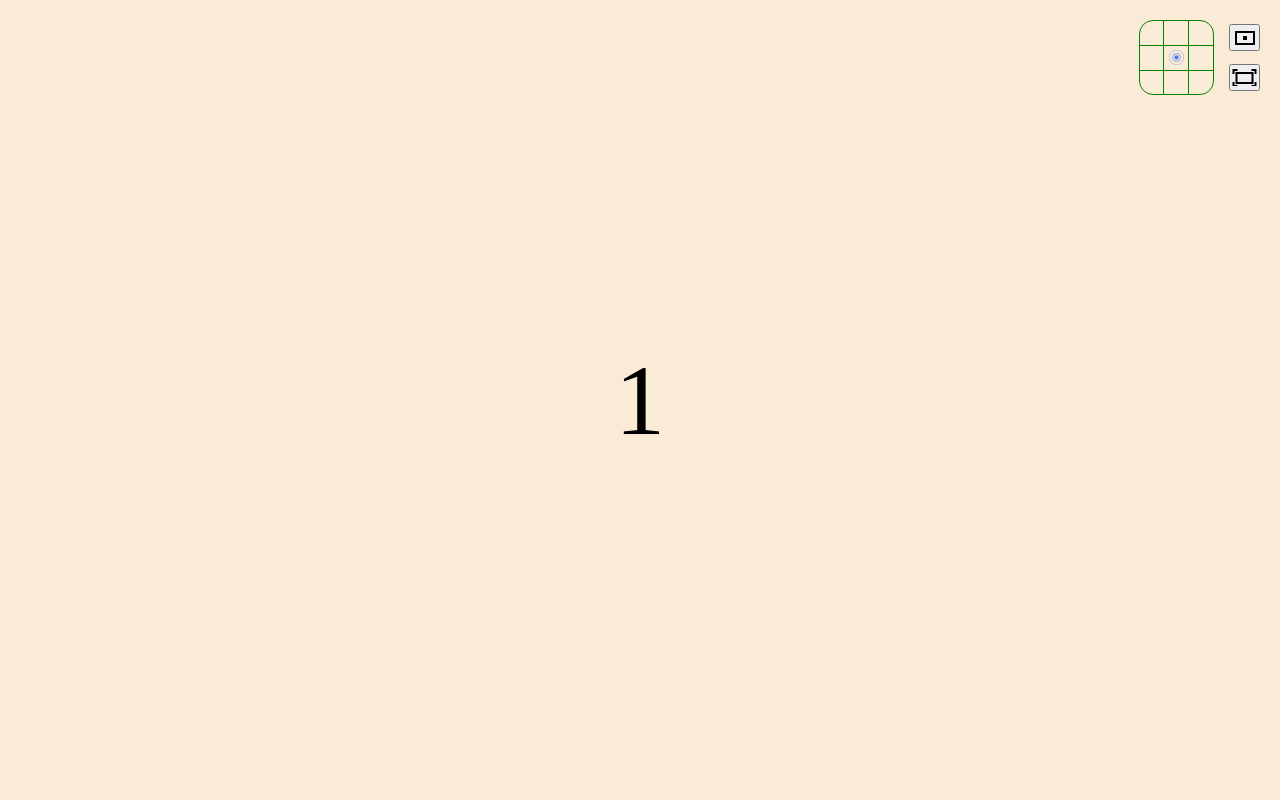
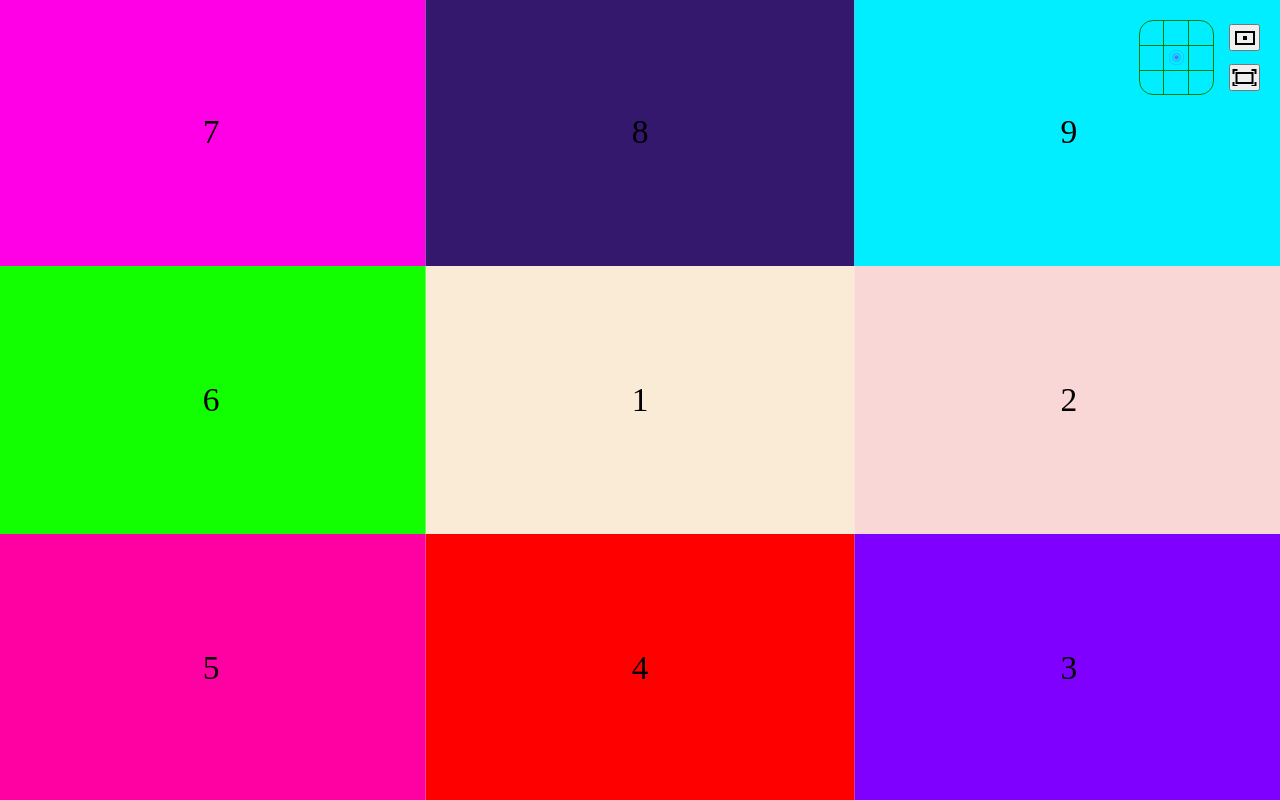
Before and after one commit to Deepshi-k/Museoedu, a website: page index.html in a window 1280 px wide. Both pictures are taken after a click on the button 1244 px from the left and 77 px from the top of the page. Drawn offline with Linux system fonts and the light colour scheme.

Commit message:
zoom fix

```diff
--- a/index.css
+++ b/index.css
@@ -8,10 +8,30 @@ body {
     overflow: hidden;
 }
 
-@keyframes zoom {
+@keyframes zoomin {
+    0% {
+        scale: 0.33333;
+    }
     100% {
         scale: 1;
     }
+}
+
+@keyframes zoomout {
+    0% {
+        scale: 1;
+    }
+    100% {
+        scale: 0.333333;
+    }
+}
+
+.sub.zoomin {
+    animation: zoomin 3s ease forwards;
+}
+
+.sub.zoomout {
+    animation: zoomout 3s ease forwards;
 }
 
 .main {
@@ -28,8 +48,6 @@ body {
     width: 300vw;
     height: 300vh;
     position: relative;
-    scale: 0.3333333333;
-    /* animation: zoom 1s ease forwards; */
 }
 
 .inner {
--- a/index.js
+++ b/index.js
@@ -2,7 +2,7 @@
 document.addEventListener('DOMContentLoaded', () => {
     document.querySelectorAll(".inner")[0].scrollIntoView({behavior : 'smooth' , block : 'center' ,inline :'center'});
     setTimeout(()=>{
-        document.querySelector(".sub").style.animation = "zoom 3s ease forwards";
+        document.querySelector(".sub").classList.add("zoomin");
         document.addEventListener('wheel', handleWheel,{passive : false});
     },2000);
 });
@@ -16,14 +16,25 @@ let scrollDirection = true;
 let deltacount = (nextscrolldeltavalue + previousdelatavalue )/2;
 let pointer_postion_names = ["pointer-one","pointer-two","pointer-three","pointer-four","pointer-five","pointer-six","pointer-seven","pointer-eight","pointer-nine"];
 let pointer = document.querySelector("#pointer");
-
+let sub_container_zoom = false;
 function scrollToSlide(index){
+    if(sub_container_zoom){
+        document.querySelector(".sub").classList.remove("zoomout");
+        document.addEventListener('wheel', handleWheel,{passive : false});
+        sub_container_zoom = false;
+    }
     if (index >= 0 && index < inner.length) {
         inner[index].scrollIntoView({ behavior: 'smooth' });
         pointer.classList = pointer_postion_names[index];
         currentIndex=index;
+        console.log(".............");
     }
 };
+
+function scrollToSlide_reset(){
+    inner[0].scrollIntoView();
+    pointer.classList = pointer_postion_names[0];
+}
 const handleWheel = (event) => {
     if (isScrollingAllowed) {
         if (event.deltaY > 0) {
@@ -82,3 +93,13 @@ const handleWheel = (event) => {
 const pauseScrolling = () => {
     isScrollingAllowed = false;
 };
+
+document.querySelector(".zoomOut").addEventListener("click",()=>{
+    if(!sub_container_zoom) {
+        document.querySelector(".sub").classList.remove("zoomin");
+        document.querySelector(".sub").classList.add("zoomout");
+        scrollToSlide_reset();
+        document.removeEventListener('wheel', handleWheel,{passive : false});
+        sub_container_zoom=true;
+    }
+});
```
